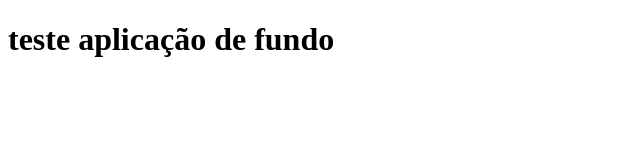
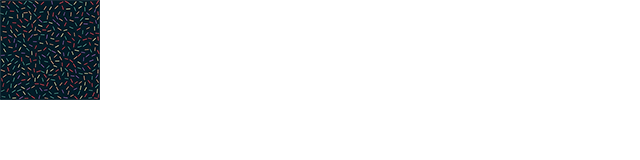
Before and after one commit to EvertonsSousa/html-css, a plain HTML site: page exercicios/ex-022/fundo02.html in a window 1280 px wide. Shown: the whole page, without its empty margins (0-640 px from the left). Drawn offline with Linux system fonts and the light colour scheme.

Commit message:
att fundo02

```diff
--- a/exercicios/ex-022/fundo02.html
+++ b/exercicios/ex-022/fundo02.html
@@ -6,10 +6,14 @@
     <meta name="viewport" content="width=device-width, initial-scale=1.0">
     <title>personalizar fundo</title>
     <style>
-
+        body{
+           background-image: url(imagens/pattern001.png);
+           background-size: 100px 100px;
+           background-repeat: no-repeat;
+        }
     </style>
 </head>
 <body>
-    <h1>teste aplicação de fundo</h1>
+
 </body>
 </html>
```
